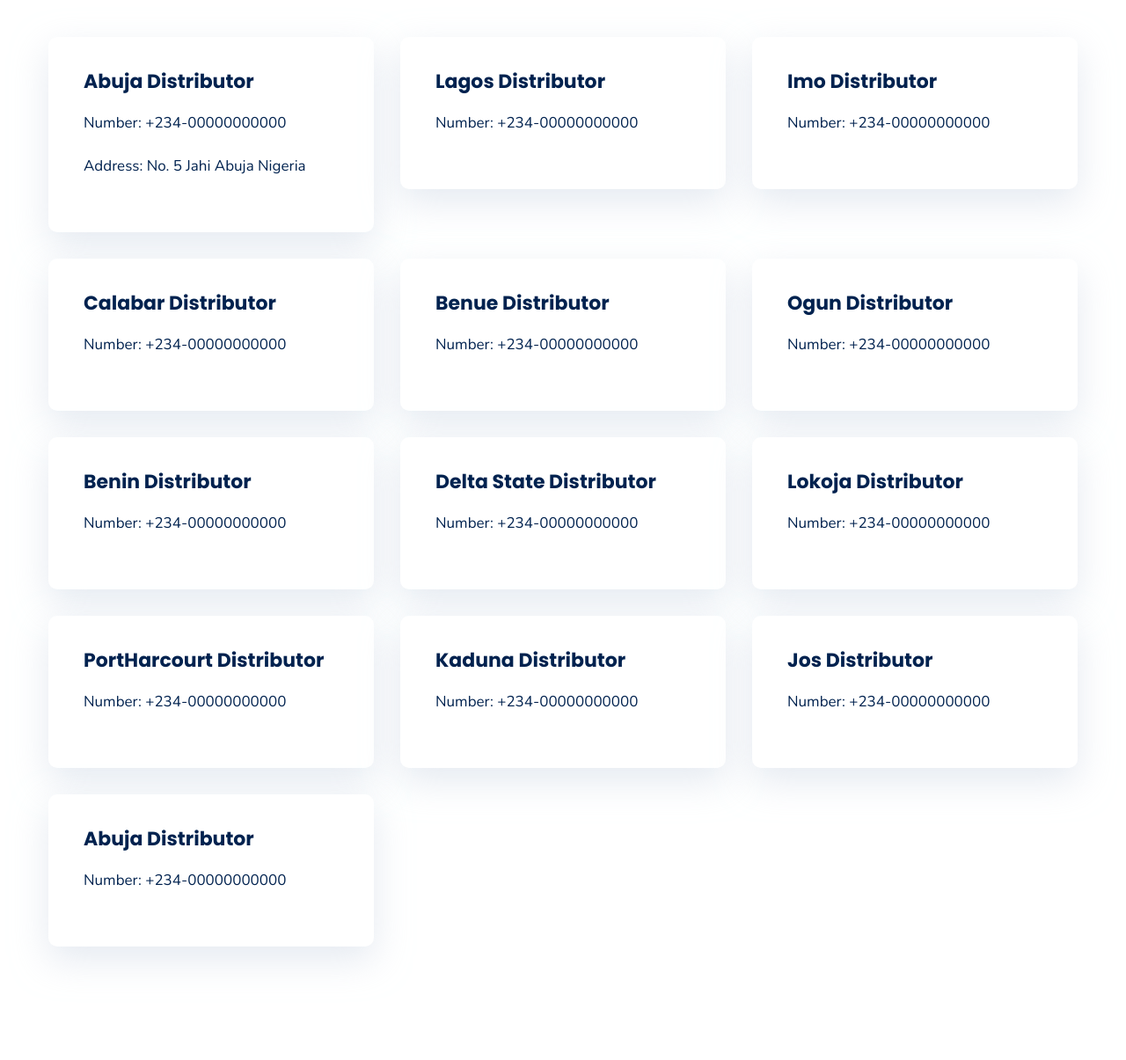
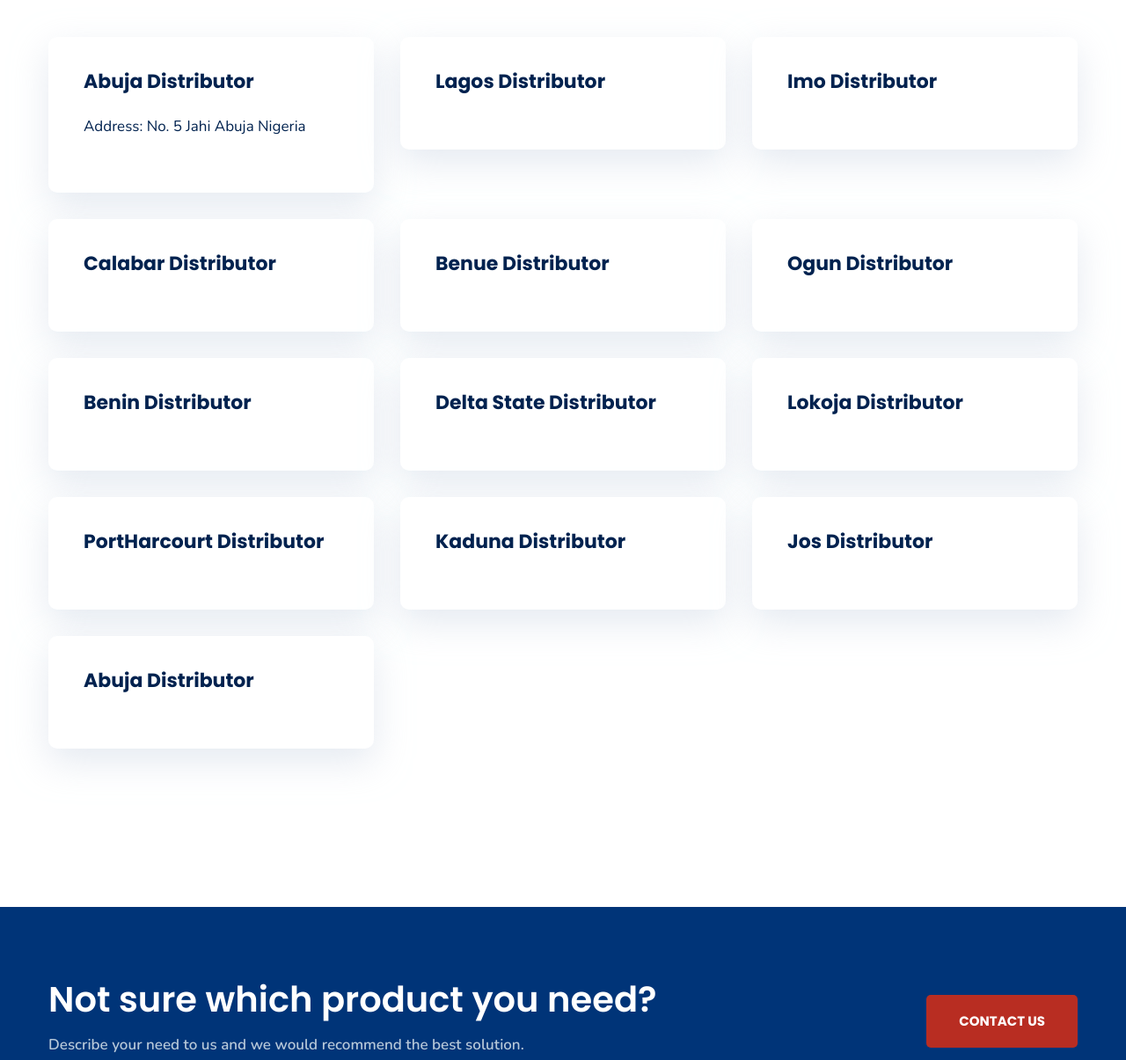
Before and after one commit to andrewbenrichard/timberlock, a plain HTML site: page distributors.html in a window 1280 px wide. Shown: the part 640-1845 px from the top of the page at 88% size. Drawn offline with nearby package versions, Linux system fonts and the light colour scheme; a web font is replaced by a local one.

```diff
--- a/distributors.html
+++ b/distributors.html
@@ -267,7 +267,7 @@
                                     <div class="pattern"
                                         style="background-image: url(assets/images/shape/pattern-6.png);"></div>
                                     <h3>Abuja Distributor</h3>
-                                    <p>Number: +234-00000000000</p>
+                                    <p></p>
                                     <p>Address: No. 5 Jahi Abuja Nigeria</p>
 
                                 </div>
@@ -282,7 +282,7 @@
                                     <div class="pattern"
                                         style="background-image: url(assets/images/shape/pattern-6.png);"></div>
                                     <h3>Lagos Distributor</h3>
-                                    <p>Number: +234-00000000000</p>
+                                    <p></p>
 
                                 </div>
                             </div>
@@ -296,7 +296,7 @@
                                     <div class="pattern"
                                         style="background-image: url(assets/images/shape/pattern-6.png);"></div>
                                     <h3>Imo Distributor</h3>
-                                    <p>Number: +234-00000000000</p>
+                                    <p></p>
 
                                 </div>
                             </div>
@@ -310,7 +310,7 @@
                                     <div class="pattern"
                                         style="background-image: url(assets/images/shape/pattern-6.png);"></div>
                                     <h3>Calabar Distributor</h3>
-                                    <p>Number: +234-00000000000</p>
+                                    <p></p>
 
                                 </div>
                             </div>
@@ -324,7 +324,7 @@
                                     <div class="pattern"
                                         style="background-image: url(assets/images/shape/pattern-6.png);"></div>
                                     <h3>Benue Distributor</h3>
-                                    <p>Number: +234-00000000000</p>
+                                    <p></p>
 
                                 </div>
                             </div>
@@ -338,7 +338,7 @@
                                     <div class="pattern"
                                         style="background-image: url(assets/images/shape/pattern-6.png);"></div>
                                     <h3>Ogun Distributor</h3>
-                                    <p>Number: +234-00000000000</p>
+                                    <p></p>
 
                                 </div>
                             </div>
@@ -352,7 +352,7 @@
                                     <div class="pattern"
                                         style="background-image: url(assets/images/shape/pattern-6.png);"></div>
                                     <h3>Benin Distributor</h3>
-                                    <p>Number: +234-00000000000</p>
+                                    <p></p>
 
                                 </div>
                             </div>
@@ -366,7 +366,7 @@
                                     <div class="pattern"
                                         style="background-image: url(assets/images/shape/pattern-6.png);"></div>
                                     <h3>Delta State Distributor</h3>
-                                    <p>Number: +234-00000000000</p>
+                                    <p></p>
 
                                 </div>
                             </div>
@@ -380,7 +380,7 @@
                                     <div class="pattern"
                                         style="background-image: url(assets/images/shape/pattern-6.png);"></div>
                                     <h3>Lokoja Distributor</h3>
-                                    <p>Number: +234-00000000000</p>
+                                    <p></p>
 
                                 </div>
                             </div>
@@ -394,7 +394,7 @@
                                     <div class="pattern"
                                         style="background-image: url(assets/images/shape/pattern-6.png);"></div>
                                     <h3>PortHarcourt Distributor</h3>
-                                    <p>Number: +234-00000000000</p>
+                                    <p></p>
 
                                 </div>
                             </div>
@@ -408,7 +408,7 @@
                                     <div class="pattern"
                                         style="background-image: url(assets/images/shape/pattern-6.png);"></div>
                                     <h3>Kaduna Distributor</h3>
-                                    <p>Number: +234-00000000000</p>
+                                    <p></p>
 
                                 </div>
                             </div>
@@ -422,7 +422,7 @@
                                     <div class="pattern"
                                         style="background-image: url(assets/images/shape/pattern-6.png);"></div>
                                     <h3>Jos Distributor</h3>
-                                    <p>Number: +234-00000000000</p>
+                                    <p></p>
 
                                 </div>
                             </div>
@@ -436,7 +436,7 @@
                                     <div class="pattern"
                                         style="background-image: url(assets/images/shape/pattern-6.png);"></div>
                                     <h3>Abuja Distributor</h3>
-                                    <p>Number: +234-00000000000</p>
+                                    <p></p>
 
                                 </div>
                             </div>
```
